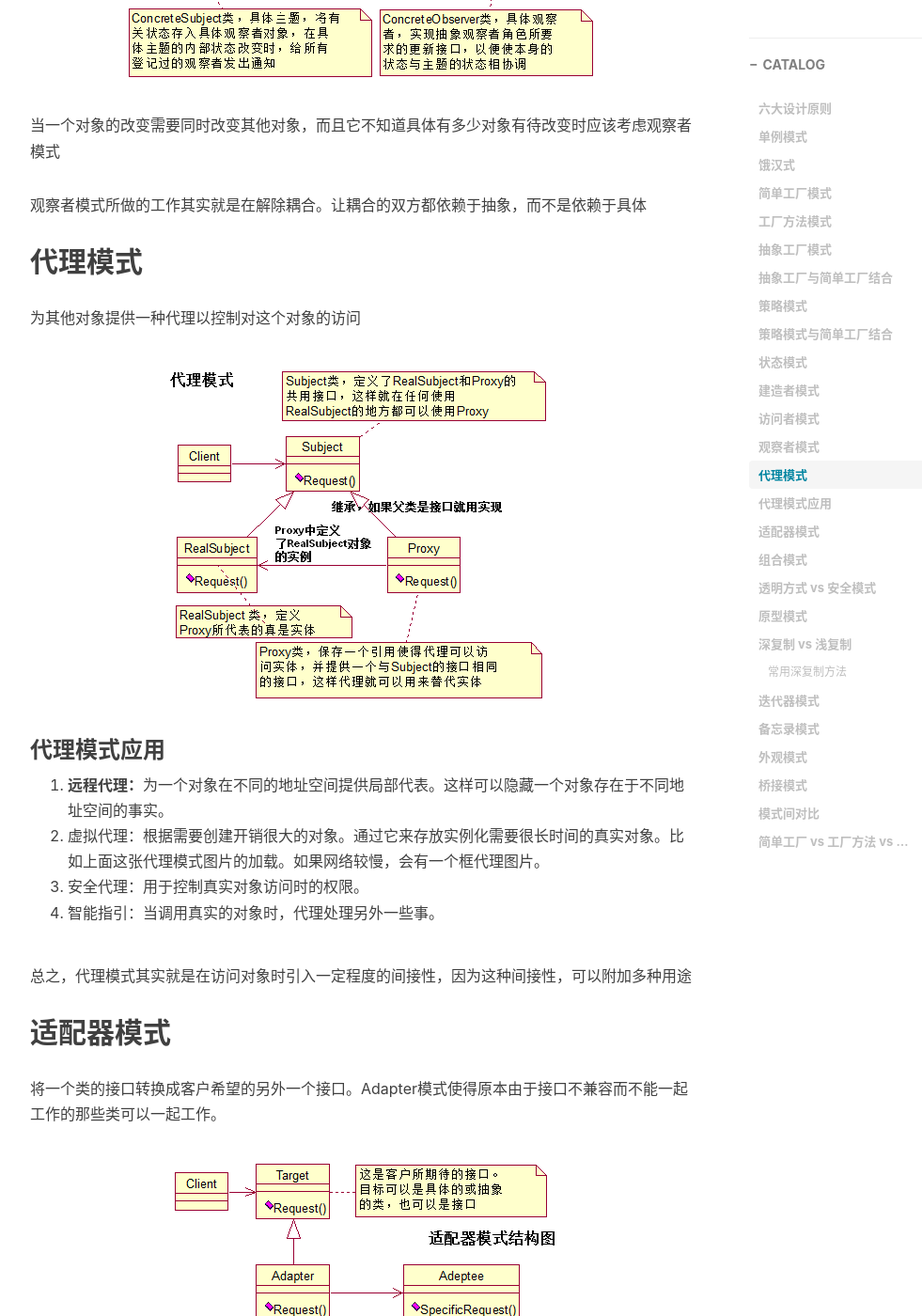
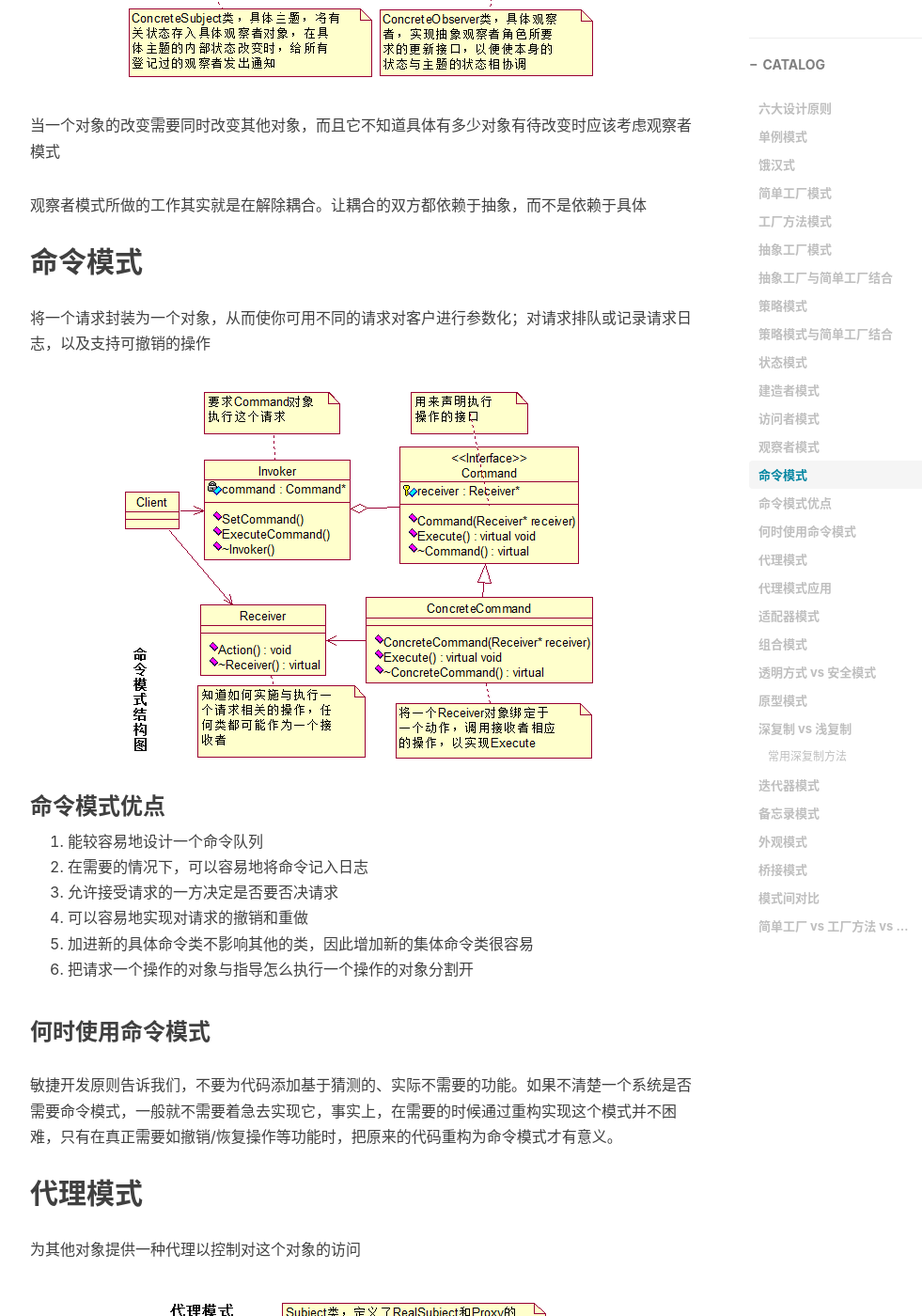
Before and after one commit to StephenRi/StephenRi.github.io, a Jekyll site: the page built from _posts/2020-05-24-[Java]设计模式.md, in a window 1280 px wide and 1400 px high, scrolled down 7183 px. Shown: the whole window at 94% size, without its empty margins (233-1214 px from the left). Built offline with Jekyll 4.4.1, drawn with Linux system fonts in a browser that asks for light colours; nearby versions of some CDN libraries; comment, search, counter and statistics services are not loaded.

Commit message:
add command pattern

```diff
--- a/_posts/2020-05-24-[Java]设计模式.md
+++ b/_posts/2020-05-24-[Java]设计模式.md
@@ -113,6 +113,25 @@ public class Singleton {
 
 观察者模式所做的工作其实就是在解除耦合。让耦合的双方都依赖于抽象，而不是依赖于具体
 
+## 命令模式
+
+将一个请求封装为一个对象，从而使你可用不同的请求对客户进行参数化；对请求排队或记录请求日志，以及支持可撤销的操作
+
+![请求模式]({{site.baseurl}}/img/imgInBlog/pattern17.png)
+
+### 命令模式优点
+
+1. 能较容易地设计一个命令队列
+2. 在需要的情况下，可以容易地将命令记入日志
+3. 允许接受请求的一方决定是否要否决请求
+4. 可以容易地实现对请求的撤销和重做
+5. 加进新的具体命令类不影响其他的类，因此增加新的集体命令类很容易
+6. 把请求一个操作的对象与指导怎么执行一个操作的对象分割开
+
+### 何时使用命令模式
+
+敏捷开发原则告诉我们，不要为代码添加基于猜测的、实际不需要的功能。如果不清楚一个系统是否需要命令模式，一般就不需要着急去实现它，事实上，在需要的时候通过重构实现这个模式并不困难，只有在真正需要如撤销/恢复操作等功能时，把原来的代码重构为命令模式才有意义。
+
 ## 代理模式
 
 为其他对象提供一种代理以控制对这个对象的访问
```
Also changed, not shown: img/imgInBlog/pattern17.png (added).
